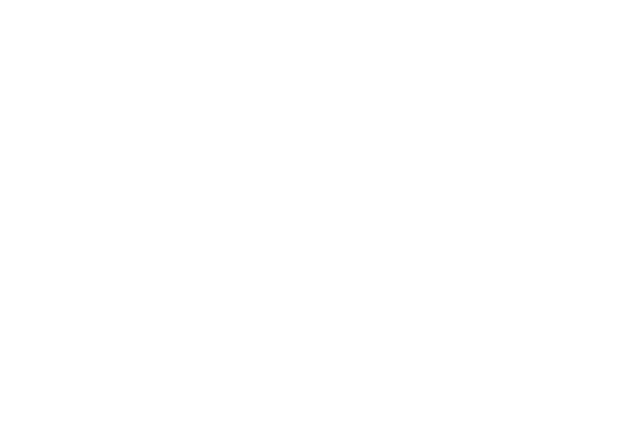
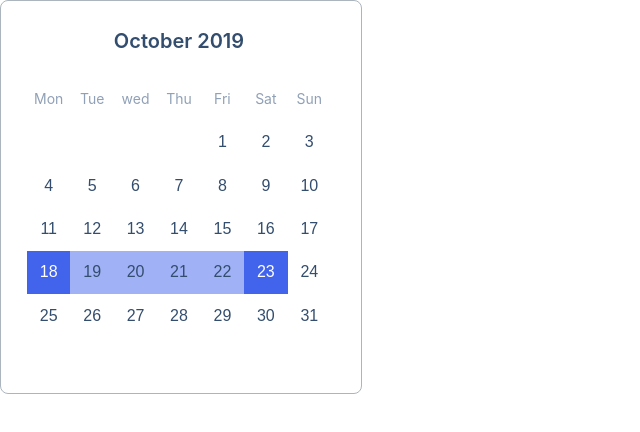
Before and after one commit to js-tasks-ru/htmlcss-20240614_info-mii, a website: page 05-lection3/03-calendar/index.html in a window 1280 px wide. Shown: the whole page, without its empty margins (0-640 px from the left). Drawn offline with nearby package versions, Linux system fonts and the light colour scheme; a web font is replaced by a local one.

Commit message:
create-calendar

```diff
--- a/05-lection3/03-calendar/calendar.css
+++ b/05-lection3/03-calendar/calendar.css
@@ -0,0 +1,61 @@
+.calendar {
+    width: 304px;
+    height: 324px;
+    padding: 28px 30px 40px 26px;
+    border: 1px solid var(--grey-3);
+    border-radius: 8px;
+}
+
+.calendar__title {
+    font-family: 'Inter', sans-serif;
+    font-style: normal;
+    font-weight: 600;
+    font-size: 20px;
+    line-height: 24px;
+    color: #334D6E;
+    margin-bottom: 24px;
+    text-align: center;
+}
+
+.calendar__wrapper {
+    position: relative;
+    padding-bottom: 100%;
+}
+
+.calendar__inner {
+    position: absolute;
+    top: 0;
+    right: 0;
+    bottom: 0;
+    left: 0;
+    display: grid;
+    grid-template-columns: repeat(7, 1fr);
+    grid-template-rows: repeat(7, 1fr);
+}
+
+.calendar__item {
+    display: flex;
+    justify-content: center;
+    align-items: center;
+    font-style: normal;
+    font-weight: 400;
+    font-size: 16px;
+    line-height: 20px;
+    color: #334D6E;
+    font-family: 'Source Sans Pro',sans-serif;
+}
+
+.calendar__item_day {
+    font-family: 'Inter', sans-serif;
+    color: #90A0B7;
+    font-size: 14px;
+}
+
+.calendar__item_active {
+    background-color: #4263EB;
+    color: var(--white);
+}
+
+.calendar__item_between {
+    background-color: #A0B1F5;
+}
--- a/05-lection3/03-calendar/index.html
+++ b/05-lection3/03-calendar/index.html
@@ -7,6 +7,54 @@
         <title>Calendar</title>
     </head>
     <body>
-
+<div class="calendar">
+    <div class="calendar__title">October 2019</div>
+    <div class="calendar__wrapper">
+        <div class="calendar__inner">
+            <span class="calendar__item calendar__item_day">Mon</span>
+            <span class="calendar__item calendar__item_day">Tue</span>
+            <span class="calendar__item calendar__item_day">wed</span>
+            <span class="calendar__item calendar__item_day">Thu</span>
+            <span class="calendar__item calendar__item_day">Fri</span>
+            <span class="calendar__item calendar__item_day">Sat</span>
+            <span class="calendar__item calendar__item_day">Sun</span>
+            <span class="calendar__item"></span>
+            <span class="calendar__item"></span>
+            <span class="calendar__item"></span>
+            <span class="calendar__item"></span>
+            <span class="calendar__item">1</span>
+            <span class="calendar__item">2</span>
+            <span class="calendar__item">3</span>
+            <span class="calendar__item">4</span>
+            <span class="calendar__item">5</span>
+            <span class="calendar__item">6</span>
+            <span class="calendar__item">7</span>
+            <span class="calendar__item">8</span>
+            <span class="calendar__item">9</span>
+            <span class="calendar__item">10</span>
+            <span class="calendar__item">11</span>
+            <span class="calendar__item">12</span>
+            <span class="calendar__item">13</span>
+            <span class="calendar__item">14</span>
+            <span class="calendar__item">15</span>
+            <span class="calendar__item">16</span>
+            <span class="calendar__item">17</span>
+            <span class="calendar__item calendar__item_active">18</span>
+            <span class="calendar__item calendar__item_between">19</span>
+            <span class="calendar__item calendar__item_between">20</span>
+            <span class="calendar__item calendar__item_between">21</span>
+            <span class="calendar__item calendar__item_between">22</span>
+            <span class="calendar__item calendar__item_active">23</span>
+            <span class="calendar__item">24</span>
+            <span class="calendar__item">25</span>
+            <span class="calendar__item">26</span>
+            <span class="calendar__item">27</span>
+            <span class="calendar__item">28</span>
+            <span class="calendar__item">29</span>
+            <span class="calendar__item">30</span>
+            <span class="calendar__item">31</span>
+        </div>
+    </div>
+</div>
     </body>
 </html>
```
